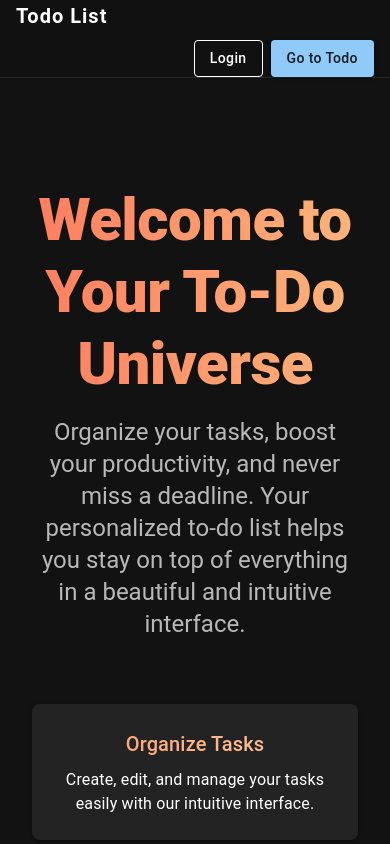
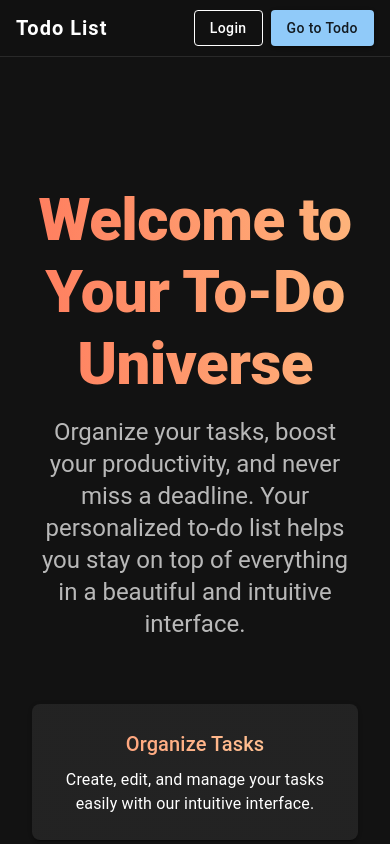
Before and after one commit to kotop21/todo-frontend, a React (Vite) app: page / in a window 390 px wide. Shown: the top 844 px of the page. Built offline with nearby package versions, Linux system fonts and the light colour scheme; no server answers.

Commit message:
Fix: adaptation for mobile

```diff
--- a/src/components/Navbar.tsx
+++ b/src/components/Navbar.tsx
@@ -8,7 +8,6 @@
   Menu,
   MenuItem,
   Box,
-  useMediaQuery,
 } from '@mui/material';
 import AccountCircleIcon from '@mui/icons-material/AccountCircle';
 import { Link, useNavigate, useLocation } from 'react-router-dom';
@@ -19,7 +18,6 @@
   const [userEmail, setUserEmail] = useState<string | null>(null);
 
   const theme = useTheme();
-  const isMobile = useMediaQuery(theme.breakpoints.down('md'));
   const navigate = useNavigate();
   const location = useLocation();
 
@@ -60,14 +58,7 @@
         borderBottom: '1px solid rgba(255,255,255,0.1)',
       }}
     >
-      <Toolbar
-        sx={{
-          display: 'flex',
-          justifyContent: 'space-between',
-          flexWrap: isMobile ? 'wrap' : 'nowrap',
-          gap: isMobile ? 1 : 0,
-        }}
-      >
+      <Toolbar sx={{ display: 'flex', justifyContent: 'space-between' }}>
         <Typography
           variant="h6"
           component={Link}
@@ -77,7 +68,7 @@
           Todo List
         </Typography>
 
-        <Box sx={{ display: 'flex', alignItems: 'center', gap: 1, justifyContent: isMobile ? 'flex-end' : 'flex-start', width: isMobile ? '100%' : 'auto' }}>
+        <Box sx={{ display: 'flex', alignItems: 'center', gap: 1 }}>
           {!userEmail ? (
             <>
               <Button
```
